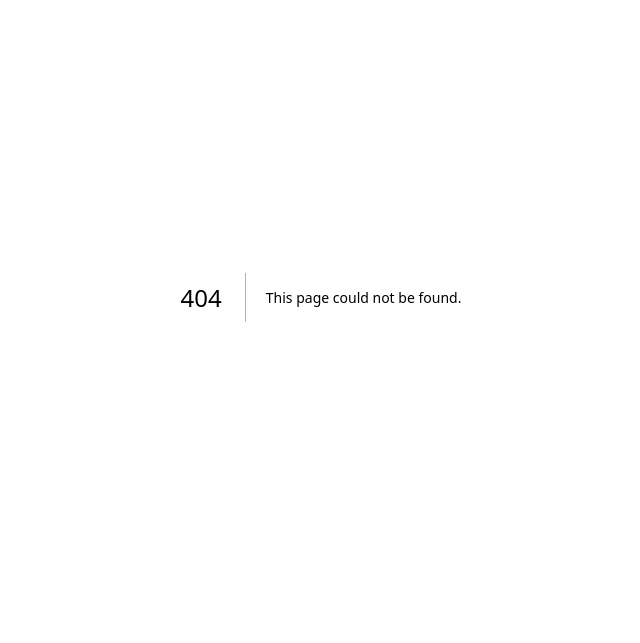
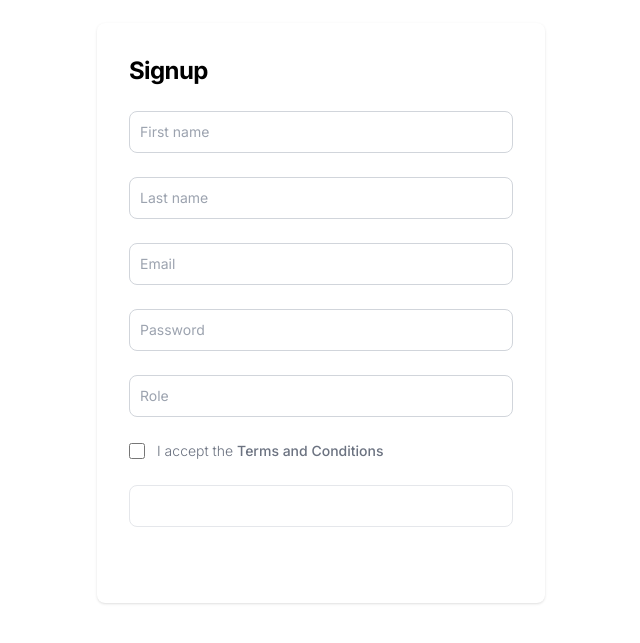
Before and after one commit to Anubhav-Webknot/employee-management-nextjs, a Next.js app: page /signup in a window 1280 px wide. Before the commit this address had no page. Shown: the part 103-746 px from the top of the page, without its empty margins (319-959 px from the left). Built offline with nearby package versions, Linux system fonts and the light colour scheme.

Commit message:
Made login and signup forms

```diff
--- a/src/app/globals.css
+++ b/src/app/globals.css
@@ -2,32 +2,7 @@
 @tailwind components;
 @tailwind utilities;
 
-:root {
-  --foreground-rgb: 0, 0, 0;
-  --background-start-rgb: 214, 219, 220;
-  --background-end-rgb: 255, 255, 255;
+body {
+ padding: 1rem;
+ background-color: white;
 }
-
-@media (prefers-color-scheme: dark) {
-  :root {
-    --foreground-rgb: 255, 255, 255;
-    --background-start-rgb: 0, 0, 0;
-    --background-end-rgb: 0, 0, 0;
-  }
-}
-
-body {
-  color: rgb(var(--foreground-rgb));
-  background: linear-gradient(
-      to bottom,
-      transparent,
-      rgb(var(--background-end-rgb))
-    )
-    rgb(var(--background-start-rgb));
-}
-
-@layer utilities {
-  .text-balance {
-    text-wrap: balance;
-  }
-}
--- a/src/app/page.js
+++ b/src/app/page.js
@@ -1,113 +1,68 @@
 import Image from "next/image";
+import Link from "next/link";
 
 export default function Home() {
   return (
-    <main className="flex min-h-screen flex-col items-center justify-between p-24">
-      <div className="z-10 max-w-5xl w-full items-center justify-between font-mono text-sm lg:flex">
-        <p className="fixed left-0 top-0 flex w-full justify-center border-b border-gray-300 bg-gradient-to-b from-zinc-200 pb-6 pt-8 backdrop-blur-2xl dark:border-neutral-800 dark:bg-zinc-800/30 dark:from-inherit lg:static lg:w-auto  lg:rounded-xl lg:border lg:bg-gray-200 lg:p-4 lg:dark:bg-zinc-800/30">
-          Get started by editing&nbsp;
-          <code className="font-mono font-bold">src/app/page.js</code>
-        </p>
-        <div className="fixed bottom-0 left-0 flex h-48 w-full items-end justify-center bg-gradient-to-t from-white via-white dark:from-black dark:via-black lg:static lg:h-auto lg:w-auto lg:bg-none">
-          <a
-            className="pointer-events-none flex place-items-center gap-2 p-8 lg:pointer-events-auto lg:p-0"
-            href="https://vercel.com?utm_source=create-next-app&utm_medium=appdir-template&utm_campaign=create-next-app"
-            target="_blank"
-            rel="noopener noreferrer"
+    <div className="flex flex-col min-h-screen items-center justify-content py-2 bg-white">
+     <head>
+      <title>
+        Employee-management-Login
+      </title>
+     </head>
+
+     <main className="flex flex-col items-center justify-center w-full flex-1 px-20 text-center">
+     <section className="w-2/3 bg-white">
+  <div className="flex flex-col items-center justify-center px-6 py-8 mx-auto md:h-screen lg:py-0">
+    <div className="w-2/3 bg-white rounded-lg shadow dark:border md:mt-0 sm:max-w-md xl:p-0 dark:bg-teal-500 dark:border-gray-700">
+      <div className="p-6 space-y-4 md:space-y-6 sm:p-8">
+        <h1 className="text-xl font-bold leading-tight tracking-tight text-black md:text-2xl dark:text-white">
+          Login
+        </h1>
+        <form className="space-y-4 md:space-y-6" action="#">
+          <div>
+            <input
+              type="email"
+              name="email"
+              id="email"
+              className="bg-white border border-gray-300 text-gray-900 sm:text-sm rounded-lg focus:ring-primary-600 focus:border-primary-600 block w-full p-2.5"
+              placeholder="Email"
+              required=""
+            />
+          </div>
+          <div>
+            <input
+              type="password"
+              name="password"
+              id="password"
+              placeholder="Password"
+              className="bg-white border border-gray-300 text-gray-900 sm:text-sm rounded-lg focus:ring-primary-600 focus:border-primary-600 block w-full p-2.5"
+              required=""
+            />
+          </div>
+          <div className="flex items-start"></div>
+          <button
+            type="submit"
+            className="w-full text-white bg-primary-600 border border-grey-300 hover:bg-primary-700 focus:ring-4 focus:outline-none focus:ring-primary-300 font-medium rounded-lg text-sm px-5 py-2.5 text-center hover:bg-white hover:text-teal-500"
           >
-            By{" "}
-            <Image
-              src="/vercel.svg"
-              alt="Vercel Logo"
-              className="dark:invert"
-              width={100}
-              height={24}
-              priority
-            />
-          </a>
-        </div>
+            Login
+          </button>
+          <p className="text-sm font-light text-white">
+            Don't have an account?{" "}
+            <a
+              href="#"
+              className="font-medium text-primary-600 hover:underline dark:text-primary-500"
+            >
+              Create here
+            </a>
+          </p>
+        </form>
       </div>
+    </div>
+  </div>
+</section>
 
-      <div className="relative flex place-items-center before:absolute before:h-[300px] before:w-full sm:before:w-[480px] before:-translate-x-1/2 before:rounded-full before:bg-gradient-radial before:from-white before:to-transparent before:blur-2xl before:content-[''] after:absolute after:-z-20 after:h-[180px] after:w-full sm:after:w-[240px] after:translate-x-1/3 after:bg-gradient-conic after:from-sky-200 after:via-blue-200 after:blur-2xl after:content-[''] before:dark:bg-gradient-to-br before:dark:from-transparent before:dark:to-blue-700 before:dark:opacity-10 after:dark:from-sky-900 after:dark:via-[#0141ff] after:dark:opacity-40 before:lg:h-[360px] z-[-1]">
-        <Image
-          className="relative dark:drop-shadow-[0_0_0.3rem_#ffffff70] dark:invert"
-          src="/next.svg"
-          alt="Next.js Logo"
-          width={180}
-          height={37}
-          priority
-        />
-      </div>
 
-      <div className="mb-32 grid text-center lg:max-w-5xl lg:w-full lg:mb-0 lg:grid-cols-4 lg:text-left">
-        <a
-          href="https://nextjs.org/docs?utm_source=create-next-app&utm_medium=appdir-template&utm_campaign=create-next-app"
-          className="group rounded-lg border border-transparent px-5 py-4 transition-colors hover:border-gray-300 hover:bg-gray-100 hover:dark:border-neutral-700 hover:dark:bg-neutral-800/30"
-          target="_blank"
-          rel="noopener noreferrer"
-        >
-          <h2 className={`mb-3 text-2xl font-semibold`}>
-            Docs{" "}
-            <span className="inline-block transition-transform group-hover:translate-x-1 motion-reduce:transform-none">
-              -&gt;
-            </span>
-          </h2>
-          <p className={`m-0 max-w-[30ch] text-sm opacity-50`}>
-            Anubhav
-          </p>
-        </a>
-
-        <a
-          href="https://nextjs.org/learn?utm_source=create-next-app&utm_medium=appdir-template-tw&utm_campaign=create-next-app"
-          className="group rounded-lg border border-transparent px-5 py-4 transition-colors hover:border-gray-300 hover:bg-gray-100 hover:dark:border-neutral-700 hover:dark:bg-neutral-800 hover:dark:bg-opacity-30"
-          target="_blank"
-          rel="noopener noreferrer"
-        >
-          <h2 className={`mb-3 text-2xl font-semibold`}>
-            Learn{" "}
-            <span className="inline-block transition-transform group-hover:translate-x-1 motion-reduce:transform-none">
-              -&gt;
-            </span>
-          </h2>
-          <p className={`m-0 max-w-[30ch] text-sm opacity-50`}>
-            Learn about Next.js in an interactive course with&nbsp;quizzes!
-          </p>
-        </a>
-
-        <a
-          href="https://vercel.com/templates?framework=next.js&utm_source=create-next-app&utm_medium=appdir-template&utm_campaign=create-next-app"
-          className="group rounded-lg border border-transparent px-5 py-4 transition-colors hover:border-gray-300 hover:bg-gray-100 hover:dark:border-neutral-700 hover:dark:bg-neutral-800/30"
-          target="_blank"
-          rel="noopener noreferrer"
-        >
-          <h2 className={`mb-3 text-2xl font-semibold`}>
-            Templates{" "}
-            <span className="inline-block transition-transform group-hover:translate-x-1 motion-reduce:transform-none">
-              -&gt;
-            </span>
-          </h2>
-          <p className={`m-0 max-w-[30ch] text-sm opacity-50`}>
-            Explore starter templates for Next.js.
-          </p>
-        </a>
-
-        <a
-          href="https://vercel.com/new?utm_source=create-next-app&utm_medium=appdir-template&utm_campaign=create-next-app"
-          className="group rounded-lg border border-transparent px-5 py-4 transition-colors hover:border-gray-300 hover:bg-gray-100 hover:dark:border-neutral-700 hover:dark:bg-neutral-800/30"
-          target="_blank"
-          rel="noopener noreferrer"
-        >
-          <h2 className={`mb-3 text-2xl font-semibold`}>
-            Deploy{" "}
-            <span className="inline-block transition-transform group-hover:translate-x-1 motion-reduce:transform-none">
-              -&gt;
-            </span>
-          </h2>
-          <p className={`m-0 max-w-[30ch] text-sm opacity-50 text-balance`}>
-            Instantly deploy your Next.js site to a shareable URL with Vercel.
-          </p>
-        </a>
-      </div>
     </main>
+    </div>
   );
 }
--- /dev/null
+++ b/src/app/signup/page.js
@@ -0,0 +1,115 @@
+export default function signup(){
+    return (
+        <>
+
+        <head>
+      <title>
+        Employee-management-SignUp
+      </title>
+     </head>
+        <main>
+            <section className="bg-white">
+  <div className="flex flex-col items-center justify-center px-6 py-8 mx-auto md:h-screen lg:py-0">
+    <div className="w-2/3 bg-white rounded-lg shadow dark:border md:mt-0 sm:max-w-md xl:p-0 dark:bg-teal-500 dark:border-gray-700">
+      <div className="p-6 space-y-4 md:space-y-6 sm:p-8">
+        <h1 className="text-xl font-bold leading-tight tracking-tight text-black md:text-2xl dark:text-white">
+          Signup
+        </h1>
+        <form className="space-y-4 md:space-y-6" action="#">
+          <div>
+            <input
+              type="text"
+              name="text"
+              className="bg-white border border-gray-300 text-gray-900 sm:text-sm rounded-lg focus:ring-primary-600 focus:border-primary-600 block w-full p-2.5"
+              placeholder="First name"
+              required=""
+            />
+          </div>
+          <div>
+            <input
+              type="text"
+              name="text"
+              className="bg-white border border-gray-300 text-gray-900 sm:text-sm rounded-lg focus:ring-primary-600 focus:border-primary-600 block w-full p-2.5"
+              placeholder="Last name"
+              required=""
+            />
+          </div>
+          <div>
+            <input
+              type="email"
+              name="email"
+              id="email"
+              className="bg-white border border-gray-300 text-gray-900 sm:text-sm rounded-lg focus:ring-primary-600 focus:border-primary-600 block w-full p-2.5"
+              placeholder="Email"
+              required=""
+            />
+          </div>
+          <div>
+            <input
+              type="password"
+              name="password"
+              id="password"
+              placeholder="Password"
+              className="bg-white border border-gray-300 text-gray-900 sm:text-sm rounded-lg focus:ring-primary-600 focus:border-primary-600 block w-full p-2.5"
+              required=""
+            />
+          </div>
+          <div>
+            <input
+              type="text"
+              name="text"
+              className="bg-white border border-gray-300 text-gray-900 sm:text-sm rounded-lg focus:ring-primary-600 focus:border-primary-600 block w-full p-2.5"
+              placeholder="Role"
+              required=""
+            />
+          </div>
+          <div className="flex items-start">
+            <div className="flex items-center h-5">
+              <input
+                id="terms"
+                aria-describedby="terms"
+                type="checkbox"
+                className="w-4 h-4 border border-gray-300 rounded bg-gray-50 focus:ring-3 focus:ring-primary-300 "
+                required=""
+              />
+            </div>
+            <div className="ml-3 text-sm">
+              <label
+                htmlFor="terms"
+                className="font-light text-gray-500 dark:text-gray-300"
+              >
+                I accept the{" "}
+                <a
+                  className="font-medium text-primary-600 hover:underline dark:text-primary-500"
+                  href="#"
+                >
+                  Terms and Conditions
+                </a>
+              </label>
+            </div>
+          </div>
+          <button
+            type="submit"
+            className="w-full text-white bg-primary-600 border border-grey-300 hover:bg-primary-700 focus:ring-4 focus:outline-none focus:ring-primary-300 font-medium rounded-lg text-sm px-5 py-2.5 text-center hover:bg-white hover:text-teal-500"
+          >
+            Create an account
+          </button>
+          <p className="text-sm font-light text-white">
+            Already have an account?{" "}
+            <a
+              href="#"
+              className="font-medium text-primary-600 hover:underline dark:text-primary-500"
+            >
+              Login here
+            </a>
+          </p>
+        </form>
+      </div>
+    </div>
+  </div>
+</section>
+
+        </main>
+        </>
+    )
+}
```
